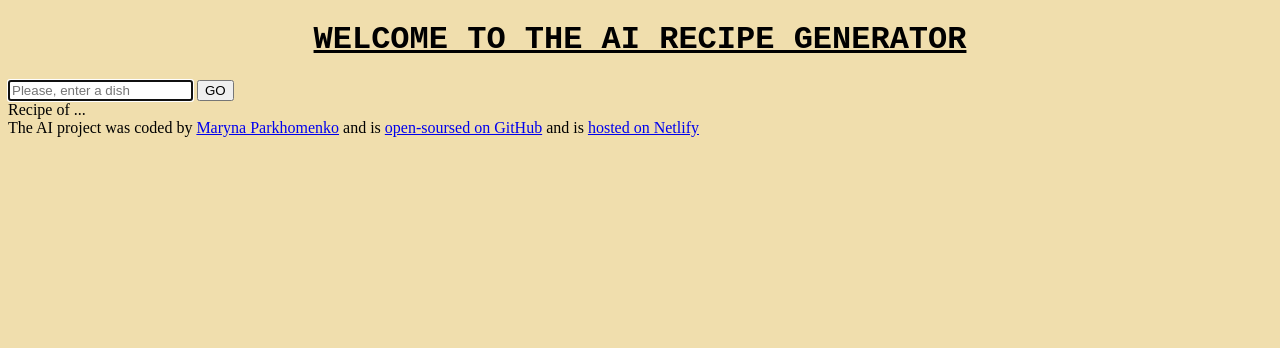
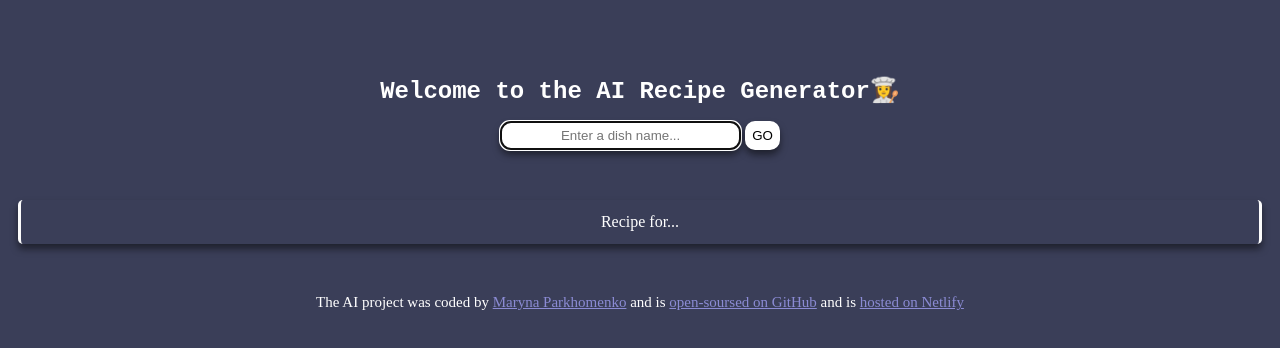
Before and after one commit to Maryna-ua/AI-Recipe-Generator, a website built with Parcel: page src/index.html in a window 1280 px wide. Built offline with nearby package versions, Linux system fonts and the light colour scheme.

Commit message:
add styling

```diff
--- a/src/index.html
+++ b/src/index.html
@@ -8,20 +8,22 @@
   </head>
 
   <body>
+    <div class="container">
       <header>
-      <h1>WELCOME TO THE AI RECIPE GENERATOR</h1>
+        <h1>Welcome to the AI Recipe Generator👩‍🍳</h1>
       </header>
-    <main>
+      <div class="main">
         <input
+          id="recipeRequest"
           type="text"
-        placeholder="Please, enter a dish"
+          placeholder="Enter a dish name..."
           autofocus
           required
           autocomplete="off"
         />
-      <input type="submit" value="GO" />
-      <div>Recipe of ...</div>
-    </main>
+        <input id="search" type="submit" value="GO" />
+      </div>
+      <div class="answerRecipe">Recipe for...</div>
       <footer>
         The AI project was coded by
         <a href="https://github.com/Maryna-ua">Maryna Parkhomenko</a>
@@ -39,7 +41,7 @@
           >hosted on Netlify</a
         >
       </footer>
-
+    </div>
     <script src="index.js"></script>
   </body>
 </html>
--- a/src/styles.css
+++ b/src/styles.css
@@ -1,8 +1,50 @@
 body {
-  background-color: rgb(240, 222, 173);
+  background-color: rgb(58, 62, 88);
+  color: white;
+}
+.container {
+  display: block;
+  text-align: center;
+  margin: 50px auto;
+  padding: 10px;
 }
 h1 {
   font-family: "Courier New", Courier, monospace;
+  font-size: 24px;
   text-align: center;
-  text-decoration: underline;
 }
+.main {
+  margin: 15px auto;
+}
+input {
+  background-color: rgb(255, 255, 255);
+  border: 2px solid rgb(255, 255, 255);
+  box-shadow: 0px 5px 7px rgb(5, 5, 5, 0.5);
+  border-radius: 10px;
+}
+#recipeRequest {
+  text-align: center;
+  padding: 5px 30px;
+}
+#search {
+  padding: 5px;
+}
+.answerRecipe {
+  margin-top: 50px;
+  line-height: 1.5;
+  padding: 10px;
+  border-radius: 5px;
+  border-left: 3px solid #fcfcfc;
+  border-right: 3px solid #fcfcfc;
+  box-shadow: 0px 5px 7px rgb(5, 5, 5, 0.5);
+}
+
+footer {
+  margin-top: 40px;
+  padding: 10px;
+  text-align: center;
+  font-size: 15px;
+}
+a {
+  color: rgb(139, 139, 212);
+}
```
Lines whose indentation alone changed are shown as unchanged.
